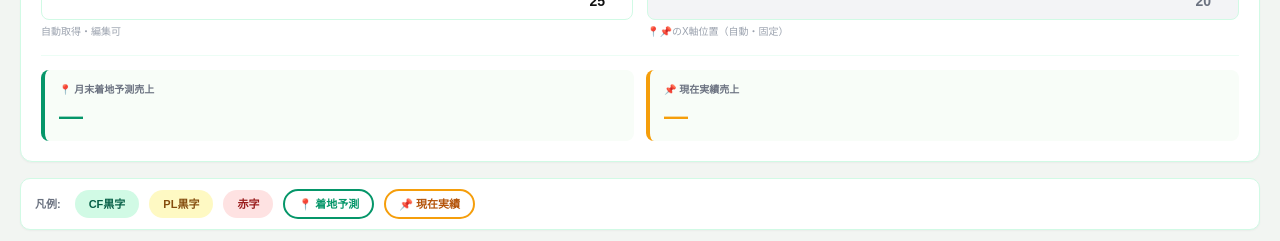
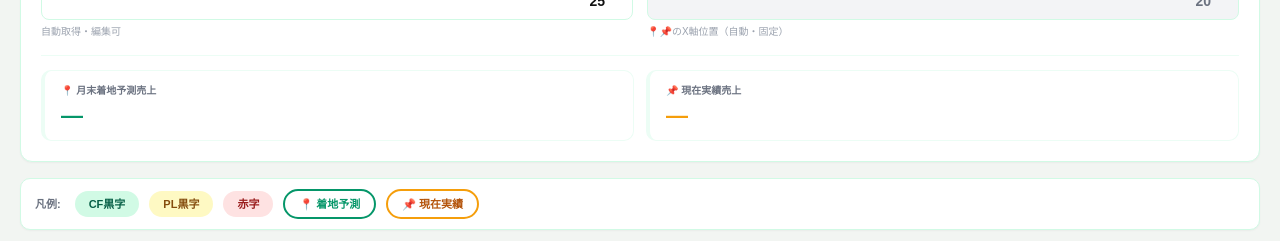
Before and after one commit to skenyu-hash/sikken-dashboard, a Next.js app: page /matrix in a window 1280 px wide. Shown: the part 230-471 px from the top of the page. Built offline with nearby package versions, Linux system fonts and the light colour scheme; no server answers; the database is empty.

Commit message:
feat: サンプルデータリセット・推移フリーズ修正・マトリクスデザイン改善

```diff
--- /dev/null
+++ b/app/api/reset-businesses/route.ts
@@ -0,0 +1,24 @@
+import { NextResponse } from "next/server";
+import { getSql } from "../../lib/db";
+
+export const runtime = "nodejs";
+
+export async function GET() {
+  const sql = getSql();
+  try {
+    const rows = await sql`
+      DELETE FROM monthly_summaries
+      WHERE business_category IN ('electric', 'locksmith', 'road', 'detective')
+        AND year = 2026
+      RETURNING area_id, business_category, year, month
+    `;
+    return NextResponse.json({
+      ok: true,
+      deleted: (rows as unknown[]).length,
+      rows,
+    });
+  } catch (e) {
+    console.error("reset-businesses error:", e);
+    return NextResponse.json({ ok: false, error: String(e) }, { status: 500 });
+  }
+}
--- a/app/matrix/page.tsx
+++ b/app/matrix/page.tsx
@@ -261,13 +261,13 @@ export default function MatrixPage() {
                     : marginPct <= 0 ? "計算不可"
                     : "—"}
                   unit={plBep !== null ? "万" : ""}
-                  accentColor="#854d0e" />
+                  accentColor="#059669" />
                 <KpiCard label="CF BEP"
                   value={cfBep !== null ? cfBep.toLocaleString()
                     : marginPct <= 0 ? "計算不可"
                     : "—"}
                   unit={cfBep !== null ? "万" : ""}
-                  accentColor="#065f46" />
+                  accentColor="#3b82f6" />
               </>
             )}
           </div>
@@ -294,24 +294,24 @@ export default function MatrixPage() {
           <span style={{ color: "#6b7280", fontWeight: 800, marginRight: 4 }}>凡例:</span>
           <span style={{
             background: "#d1fae5", color: "#065f46",
-            padding: "6px 14px", borderRadius: 20, fontWeight: 700,
+            padding: "5px 14px", borderRadius: 20, fontWeight: 700,
           }}>CF黒字</span>
           <span style={{
             background: "#fef9c3", color: "#854d0e",
-            padding: "6px 14px", borderRadius: 20, fontWeight: 700,
+            padding: "5px 14px", borderRadius: 20, fontWeight: 700,
           }}>PL黒字</span>
           <span style={{
             background: "#fee2e2", color: "#991b1b",
-            padding: "6px 14px", borderRadius: 20, fontWeight: 700,
+            padding: "5px 14px", borderRadius: 20, fontWeight: 700,
           }}>赤字</span>
           <span style={{
             background: "#fff", color: "#059669",
-            padding: "5px 13px", borderRadius: 20, fontWeight: 700,
+            padding: "5px 14px", borderRadius: 20, fontWeight: 700,
             border: "2px solid #059669",
           }}>📍 着地予測</span>
           <span style={{
             background: "#fff", color: "#b45309",
-            padding: "5px 13px", borderRadius: 20, fontWeight: 700,
+            padding: "5px 14px", borderRadius: 20, fontWeight: 700,
             border: "2px solid #f59e0b",
           }}>📌 現在実績</span>
         </div>
@@ -357,7 +357,7 @@ export default function MatrixPage() {
                 {rowsMan.map((salesMan, ri) => (
                   <tr key={salesMan}>
                     <th style={{
-                      padding: "6px 10px", fontSize: 11, fontWeight: 800,
+                      padding: "6px 10px", fontSize: 11, fontWeight: 600,
                       color: ri === forecastRowIdx ? "#065f46"
                         : ri === actualRowIdx ? "#b45309"
                         : "#374151",
@@ -381,9 +381,9 @@ export default function MatrixPage() {
                       // 通常: 非常に薄いボーダー / ピン: box-shadow で強調
                       const isPin = isForecast || isActual;
                       const pinShadow = isForecast
-                        ? "0 0 0 3px #059669, 0 2px 6px rgba(5,150,105,0.4)"
+                        ? "0 0 0 2px #059669, 0 2px 6px rgba(5,150,105,0.35)"
                         : isActual
-                        ? "0 0 0 3px #f59e0b, 0 2px 6px rgba(245,158,11,0.4)"
+                        ? "0 0 0 2px #f59e0b, 0 2px 6px rgba(245,158,11,0.35)"
                         : undefined;
                       return (
                         <td
@@ -453,12 +453,14 @@ function KpiCard({ label, value, unit, accentColor }: {
 }) {
   return (
     <div style={{
-      padding: "12px 14px", background: "#f8fdf8", borderRadius: 8,
+      padding: "12px 16px", background: "#fff", borderRadius: 10,
       borderLeft: `4px solid ${accentColor}`,
+      border: "1px solid #ecfdf5",
+      borderLeftWidth: 4,
     }}>
       <div style={{ fontSize: 10, color: "#6b7280", fontWeight: 700, marginBottom: 6 }}>{label}</div>
       <div style={{
-        fontSize: 24, fontWeight: 800, color: accentColor, lineHeight: 1.1,
+        fontSize: 22, fontWeight: 800, color: accentColor, lineHeight: 1.1,
         display: "flex", alignItems: "baseline", gap: 3,
       }}>
         <span>{value}</span>
--- a/app/trends/page.tsx
+++ b/app/trends/page.tsx
@@ -508,16 +508,24 @@ export default function TrendsPage() {
                       border: "1px solid #059669", background: "#059669", color: "#fff",
                       cursor: gridLoading ? "default" : "pointer", opacity: gridLoading ? 0.6 : 1,
                     }}>
-                    {gridLoading ? "読込中..." : gridLoaded ? "↻ 再取得" : "一覧を表示"}
+                    {gridLoading ? "読込中..." : gridLoaded ? "↻ 再取得" : "全エリア一覧を表示"}
                   </button>
                 </div>
               </div>
               {!gridLoaded && !gridLoading ? (
                 <div style={{ padding: 40, textAlign: "center", color: "#9ca3af", fontSize: 11 }}>
-                  「一覧を表示」ボタンを押すと全エリアの月次データを取得します
+                  「全エリア一覧を表示」ボタンを押すと全エリアの月次データを取得します
                 </div>
               ) : gridLoading ? (
-                <div style={{ padding: 30, textAlign: "center", color: "#9ca3af", fontSize: 11 }}>データを読み込み中...</div>
+                <div style={{ padding: 40, textAlign: "center", color: "#6b7280", fontSize: 12 }}>
+                  <div style={{
+                    display: "inline-block", width: 28, height: 28, borderRadius: "50%",
+                    border: "3px solid #d1fae5", borderTopColor: "#059669",
+                    animation: "spin 0.8s linear infinite", marginBottom: 8,
+                  }} />
+                  <div>データを読み込み中...</div>
+                  <style>{`@keyframes spin { to { transform: rotate(360deg); } }`}</style>
+                </div>
               ) : (
                 <div style={{ overflowX: "auto" }}>
                   <table style={{ borderCollapse: "collapse", minWidth: "100%" }}>
```
